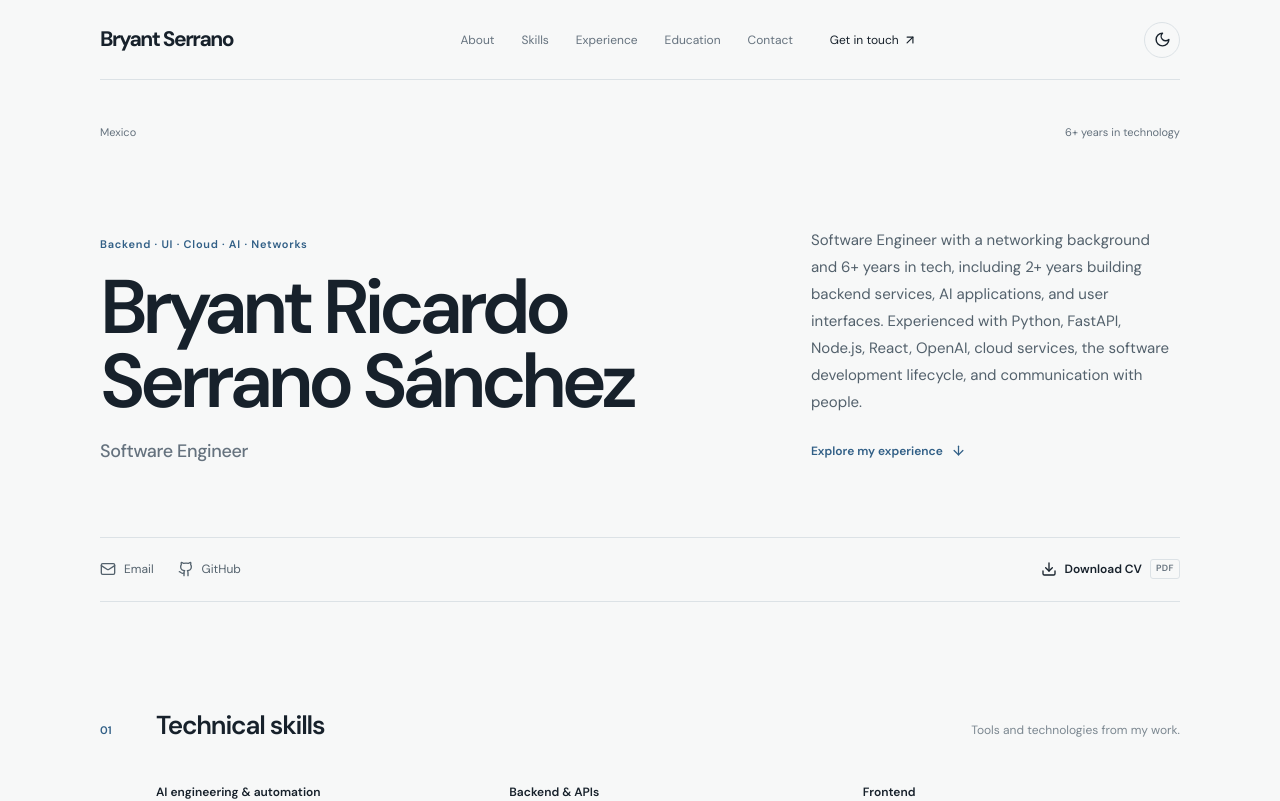
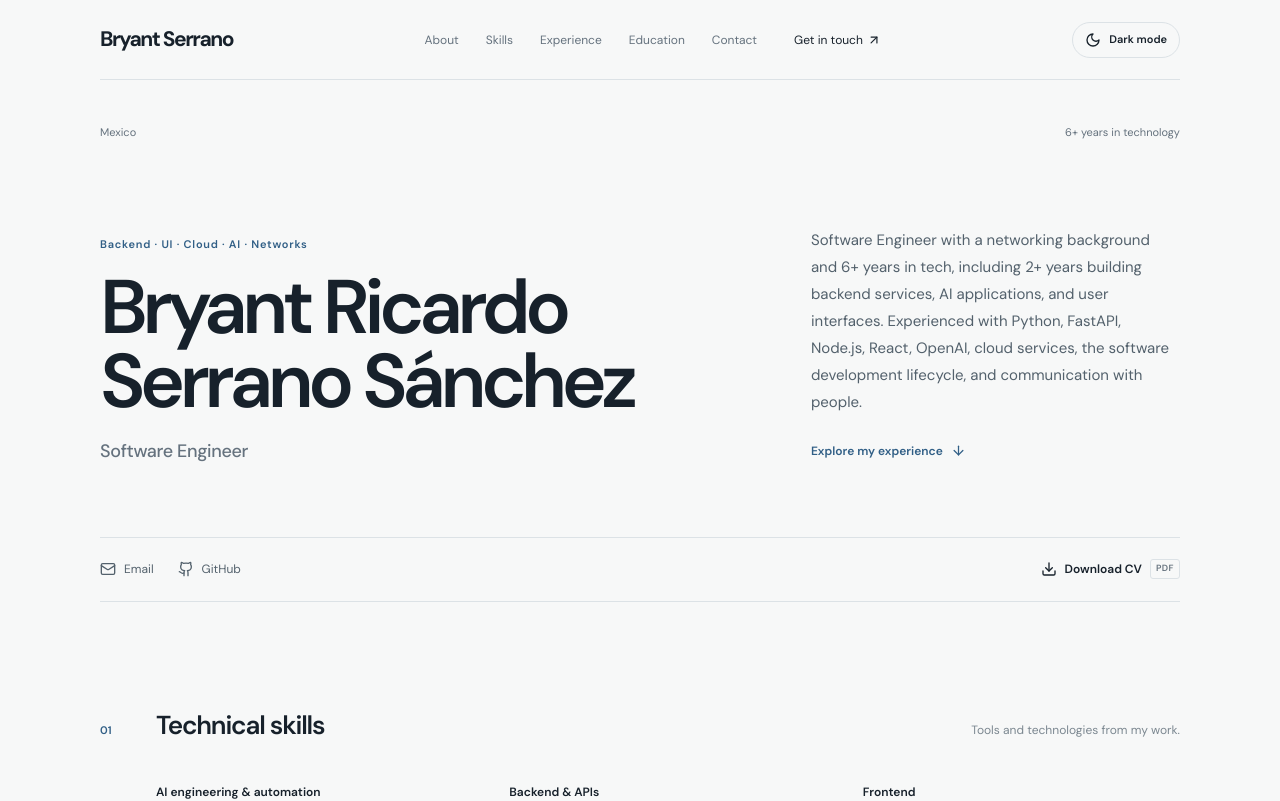
Before and after one commit to bryantserrano/bryant-serrano-portfolio, a React (Vite) app: page / in a window 1280 px wide. Shown: the top 801 px of the page. Built offline with nearby package versions, Linux system fonts and the light colour scheme; the HTML template or start-up script is replaced by a standard one.

Commit message:
fix toggle

```diff
--- a/src/App.tsx
+++ b/src/App.tsx
@@ -25,7 +25,8 @@ function Header({ theme, onToggleTheme }: { theme: Theme; onToggleTheme: () => v
     </nav>
     <div className="header-actions">
       <button className="theme-toggle" onClick={onToggleTheme} aria-label={`Switch to ${theme === 'light' ? 'dark' : 'light'} mode`} aria-pressed={theme === 'dark'} title={`Switch to ${theme === 'light' ? 'dark' : 'light'} mode`}>
-        {theme === 'light' ? <Moon size={17} /> : <Sun size={17} />}
+        {theme === 'light' ? <Moon size={16} /> : <Sun size={16} />}
+        <span>{theme === 'light' ? 'Dark mode' : 'Light mode'}</span>
       </button>
       <button className="menu-toggle" aria-label={open ? 'Close navigation' : 'Open navigation'} aria-expanded={open} onClick={() => setOpen(!open)}>
         {open ? <X size={20} /> : <Menu size={20} />}
--- a/src/index.css
+++ b/src/index.css
@@ -57,6 +57,7 @@ a:focus-visible, button:focus-visible { outline: 2px solid var(--accent); outlin
 .navigation .nav-contact { display: flex; align-items: center; gap: 4px; color: var(--text); margin-left: 10px; }
 .header-actions { display: flex; align-items: center; gap: 8px; }
 .theme-toggle, .menu-toggle { display: inline-flex; align-items: center; justify-content: center; border: 1px solid var(--line); border-radius: 50%; width: 36px; height: 36px; background: transparent; color: var(--text); cursor: pointer; transition: color .18s ease, border-color .18s ease, background-color .18s ease; }
+.theme-toggle { width: auto; gap: 8px; padding: 0 12px; border-radius: 999px; font: inherit; font-size: 11px; font-weight: 600; white-space: nowrap; }
 .theme-toggle:hover, .menu-toggle:hover { color: var(--accent); border-color: var(--accent); }
 .menu-toggle { display: none; }
 .hero { padding-top: 44px; }
```
